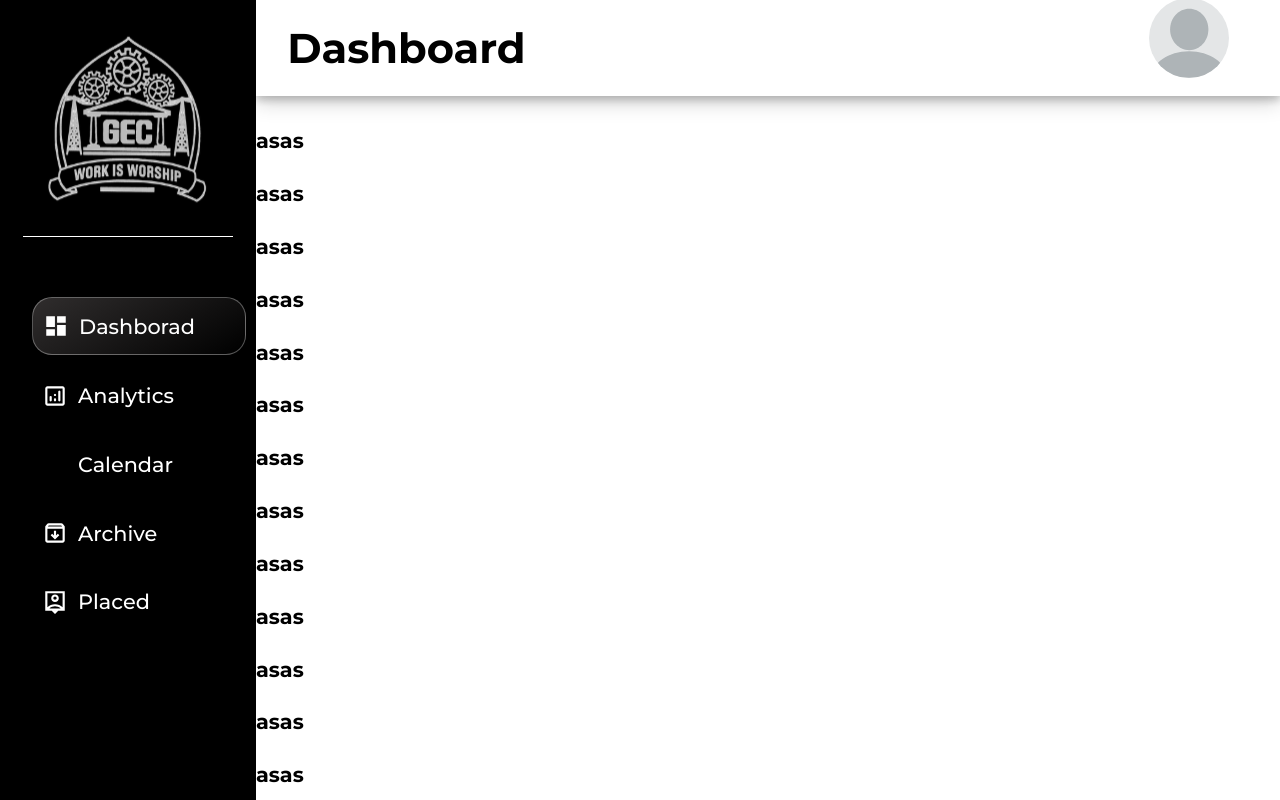
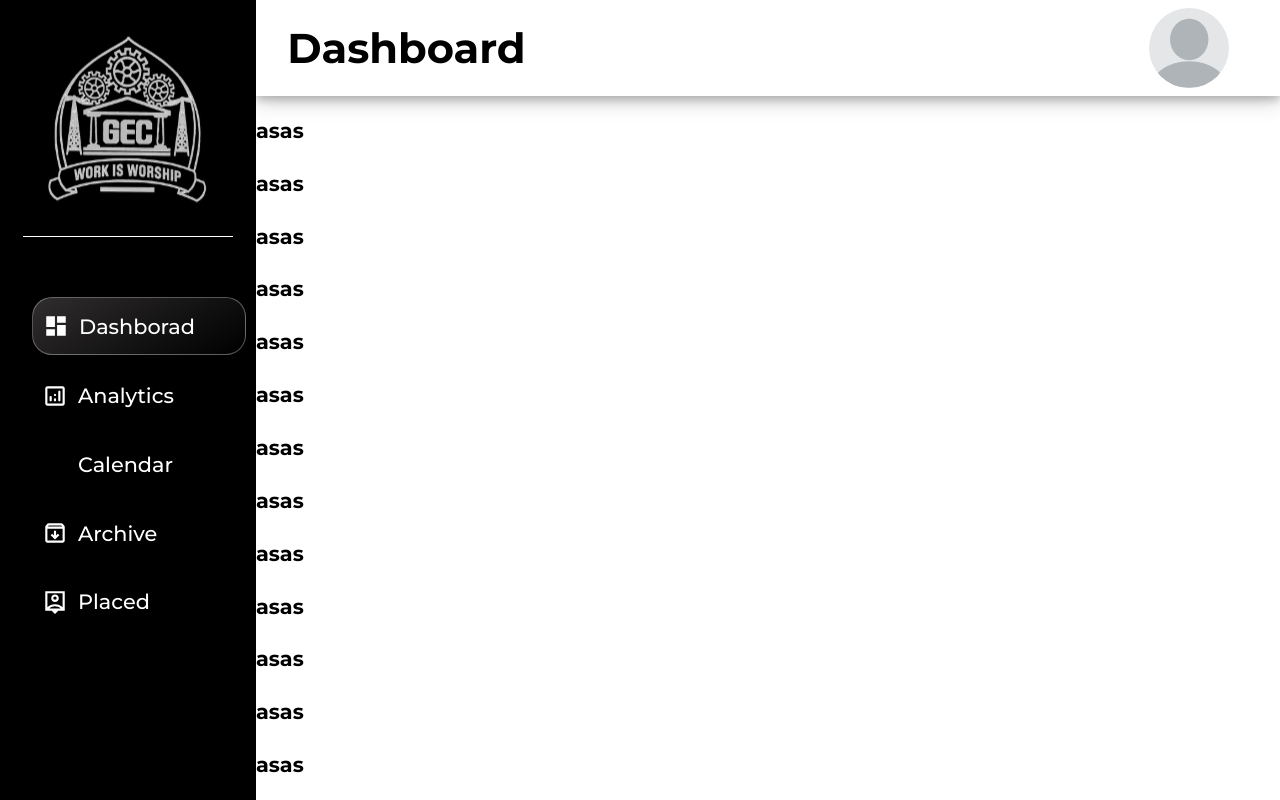
Before and after one commit to zeus11011/BeFrontend, a Next.js app: page / in a window 1280 px wide. Shown: the top 800 px of the page. Built offline with nearby package versions, Linux system fonts and the light colour scheme; some icons are missing.

Commit message:
minor improvements

```diff
--- a/Components/Navbar.js
+++ b/Components/Navbar.js
@@ -16,6 +16,8 @@ const Navbar = () => {
     console.log(name);
     if (name === "/") {
       return "Dashboard";
+    } else if (name === "/Profile") {
+      return "My Profile";
     } else {
       return name.slice(1);
     }
@@ -40,7 +42,7 @@ const Navbar = () => {
             width={80}
             height={80}
             className={styles.im}
-            style={{ borderRadius: "50%" }}
+            style={{ borderRadius: "50%", marginTop: "1rem" }}
           />
         </div>
       </div>
--- a/styles/Drawerlayout.module.scss
+++ b/styles/Drawerlayout.module.scss
@@ -18,17 +18,12 @@
   width: 80%;
 
   padding-top: 0;
-
-  .child {
-    padding-top: 6%;
-  }
 }
 
 .child {
   overflow: hidden;
   height: auto;
-  width: 80%;
+  width: 100%;
   max-width: 80vw;
-  // padding-top: 10vh;
-  // padding: 3rem;
+  margin-top: 10rem;
 }
```
